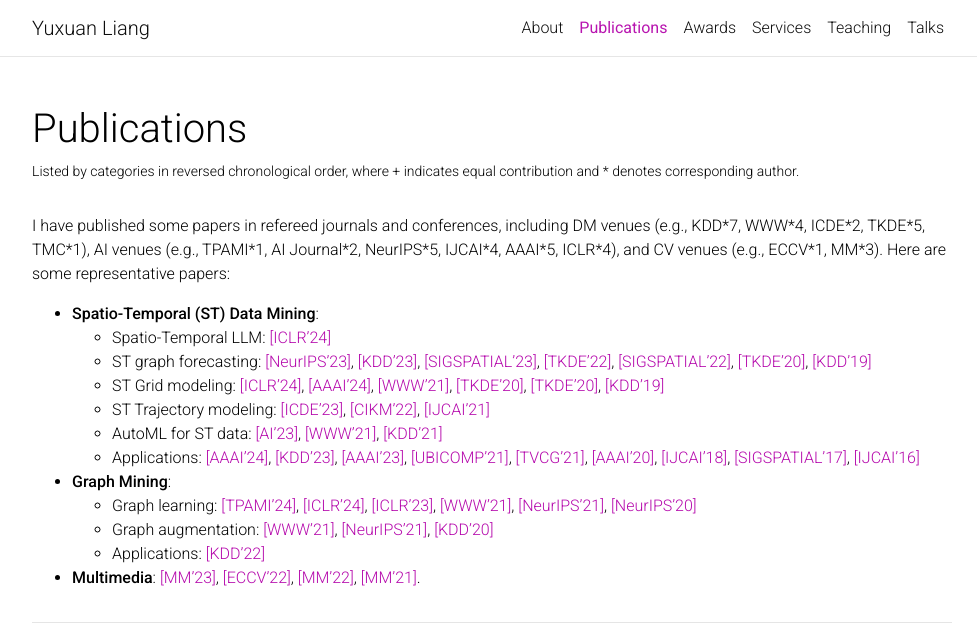
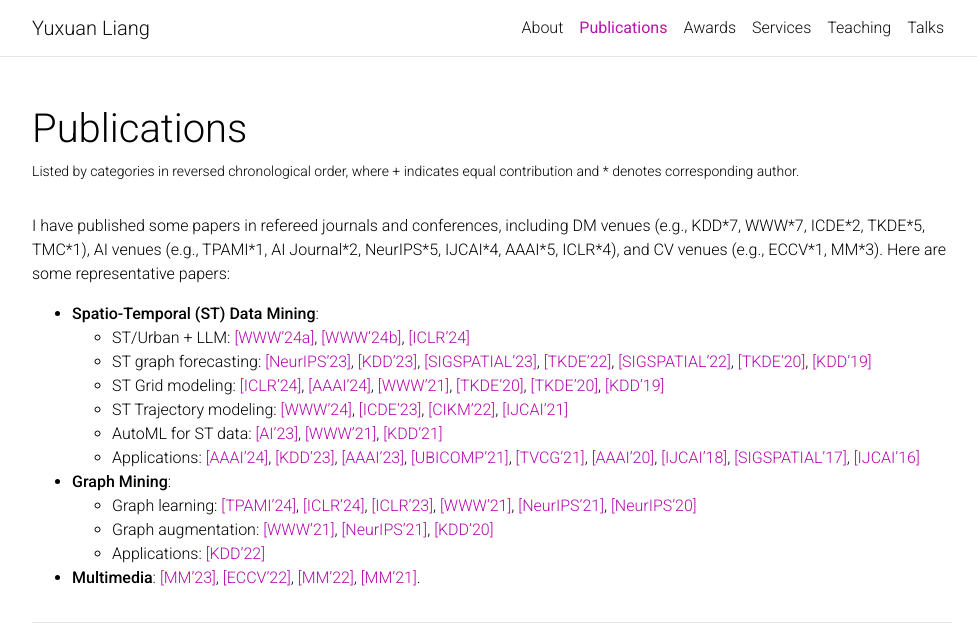
Before and after one commit to CastleLiang/castleliang.github.io, a Jekyll site: the page built from _pages/publications.md, in a window 1280 px wide and 900 px high, cut to the strip 0-641 px from the top of the window. Shown: the whole strip, without its empty margins (148-1125 px from the left). Built offline with Jekyll 4.4.1, drawn with Linux system fonts in a browser that asks for light colours; comment, search, counter and statistics services are not loaded; a style sheet for code colours, icons or effects is not loaded.

Commit message:
update pubs

```diff
--- a/_pages/publications.md
+++ b/_pages/publications.md
@@ -9,13 +9,13 @@ nav_order: 1
 ---
 <!-- _pages/publications.md -->
 
-I have published some papers in refereed journals and conferences, including DM venues (e.g., KDD\*7, WWW\*4, ICDE\*2, TKDE\*5, TMC\*1), AI venues (e.g., TPAMI\*1, AI Journal\*2, NeurIPS\*5, IJCAI\*4, AAAI\*5, ICLR\*4), and CV venues (e.g., ECCV\*1, MM\*3). Here are some representative papers:
+I have published some papers in refereed journals and conferences, including DM venues (e.g., KDD\*7, WWW\*7, ICDE\*2, TKDE\*5, TMC\*1), AI venues (e.g., TPAMI\*1, AI Journal\*2, NeurIPS\*5, IJCAI\*4, AAAI\*5, ICLR\*4), and CV venues (e.g., ECCV\*1, MM\*3). Here are some representative papers:
 
 - **Spatio-Temporal (ST) Data Mining**:
-  - Spatio-Temporal LLM: [[ICLR'24]](https://openreview.net/pdf?id=Unb5CVPtae)
+  - ST/Urban + LLM: [[WWW'24a]](https://arxiv.org/pdf/2310.18340.pdf), [[WWW'24b]](https://arxiv.org/pdf/2310.09751.pdf), [[ICLR'24]](https://openreview.net/pdf?id=Unb5CVPtae)
   - ST graph forecasting: [[NeurIPS'23]](https://openreview.net/pdf?id=17Zkztjlgt), [[KDD'23]](https://di.ustc.edu.cn/_upload/tpl/11/ea/4586/template4586/assets/images/papers/zzy/CauSTG.pdf), [[SIGSPATIAL'23]](https://arxiv.org/pdf/2301.13629.pdf), [[TKDE'22]](https://ieeexplore.ieee.org/document/9956738/), [[SIGSPATIAL'22]](https://arxiv.org/pdf/2108.11873.pdf), [[TKDE'20]](http://urban-computing.com/pdf/MetaLearning_tkde_2020.pdf), [[KDD'19]](http://urban-computing.com/pdf/kdd_2019_camera_ready_ST_MetaNet.pdf)
   - ST Grid modeling: [[ICLR'24]](https://openreview.net/pdf?id=sLdVl0q68X), [[AAAI'24]](), [[WWW'21]](http://urban-computing.com/pdf/WWW2021UrbanFlowPrediction.pdf), [[TKDE'20]](http://urban-computing.com/pdf/TKDE_UrbanFlowInfer.pdf), [[TKDE'20]](http://urban-computing.com/pdf/MVGCN_Final_Version.pdf), [[KDD'19]](http://urban-computing.com/pdf/yuxuanUrbanFMKDD2019.pdf)
-  - ST Trajectory modeling: [[ICDE'23]](https://arxiv.org/abs/2210.05155), [[CIKM'22]](https://zhangjunbo.org/pdf/2022_CIKM_TrajFormer.pdf), [[IJCAI'21]](https://www.ijcai.org/proceedings/2021/0207.pdf)
+  - ST Trajectory modeling: [[WWW'24]](), [[ICDE'23]](https://arxiv.org/abs/2210.05155), [[CIKM'22]](https://zhangjunbo.org/pdf/2022_CIKM_TrajFormer.pdf), [[IJCAI'21]](https://www.ijcai.org/proceedings/2021/0207.pdf)
   - AutoML for ST data: [[AI'23]](https://www.sciencedirect.com/science/article/abs/pii/S0004370223000450), [[WWW'21]](http://panzheyi.cc/publication/pan2021autostg/paper.pdf), [[KDD'21]](http://urban-computing.com/pdf/AutoST_kdd20_camera_ready.pdf)
   - Applications: [[AAAI'24]](), [[KDD'23]](https://arxiv.org/pdf/2305.18719.pdf), [[AAAI'23]](https://arxiv.org/pdf/2211.15979.pdf), [[UBICOMP'21]](http://urban-computing.com/pdf/paper_UbiComp20-Ruan.pdf), [[TVCG'21]](http://urban-computing.com/pdf/TVCG_viscas.pdf), [[AAAI'20]](http://urban-computing.com/pdf/AAAI-RuanS.361.pdf), [[IJCAI'18]](https://www.ijcai.org/Proceedings/2018/0476.pdf), [[SIGSPATIAL'17]](https://www.ijcai.org/Proceedings/2018/0476.pdf), [[IJCAI'16]](https://www.microsoft.com/en-us/research/wp-content/uploads/2016/06/ijcai16-Zheng-water-quality.pdf)
 
```
